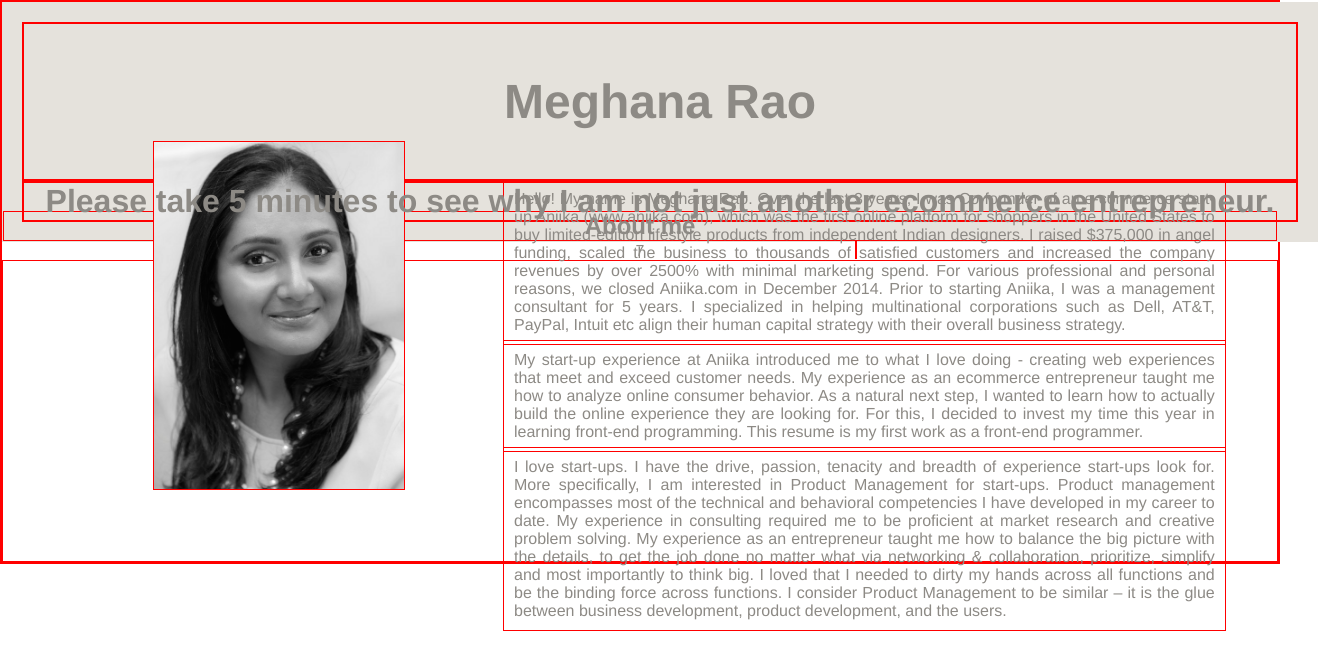
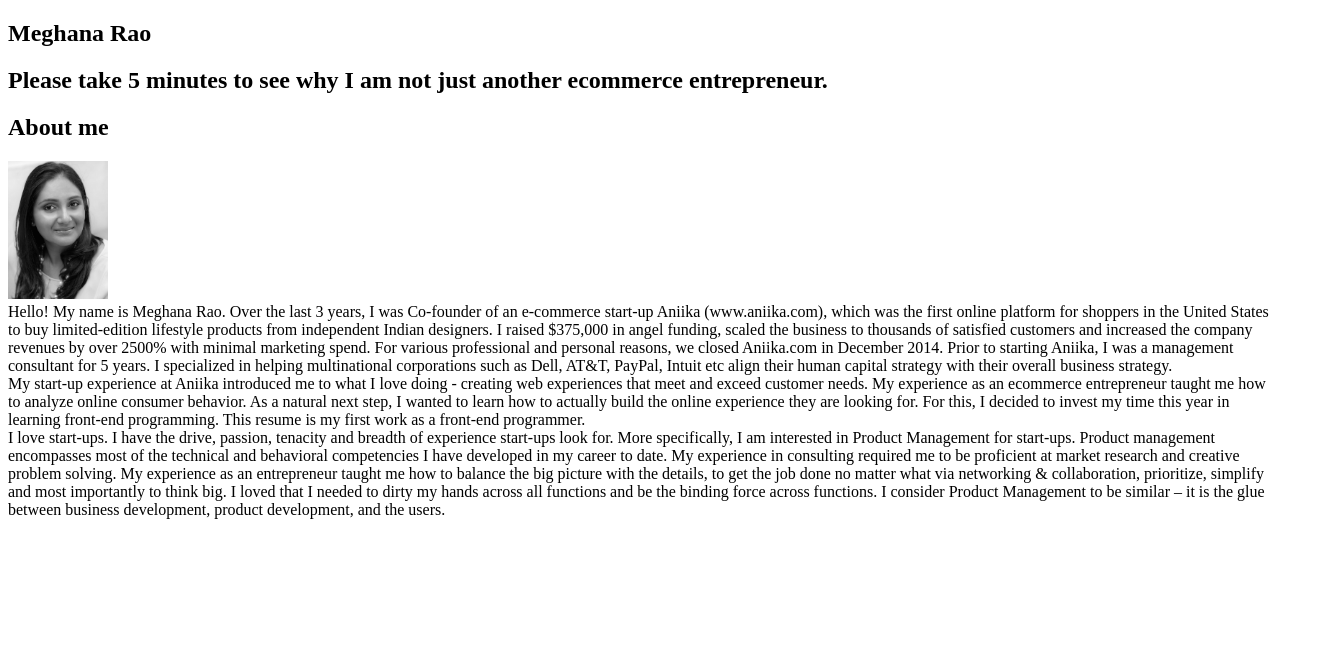
Before and after one commit to mrao8114/mrao8114.github.io, a plain HTML site: page index.html in a window 1280 px wide. Shown: the whole page, 1318 px wide, since content can reach past the window. Drawn offline with Linux system fonts and the light colour scheme.

Commit message:
first excercise ver 1

```diff
--- a/index.html
+++ b/index.html
@@ -20,7 +20,7 @@
 			<div>
 				<h2 class ="openingsectionh2" >Please take 5 minutes to see why I am not just another ecommerce entrepreneur.</h2>
 			</div>
-		</section>7
+		</section>
 
 <!--About me section-->
 
--- a/stylesheets/styles.css
+++ b/stylesheets/styles.css
@@ -1,73 +1,3 @@
-*{
-	padding:0px;
-	margin: 0;
-	font-family:Helvetica,sans-serif;
-	text-decoration: none;
-	color:rgb(141,138,133);
-	border: 1px solid red;
-	text-align: center;
+.meghanaimg{
+	width:100px;
 }
-
-.openingsection{
-	text-align: center;
-	width: 100%;
-	height: 200px;
-	background-color: rgb(229,226,220);
-	padding: 20px;
-	border:none;
-}
-
-.openingsectionh1{
-	font-size: 3em;
-	padding: 50px;
-}
-
-.openingsectionh2{
-	font-size: 2em;
-
-}
-
-.aboutmesection{
-	height: 300px;
-	/*background-color:rgb(237,236,232);*/
-}
-
-.aboutmeheading{
-	text-align: center;
-	margin-top: -50px;
-}
-
-.aboutmepara1{
-	float: center;
-	padding: 10px;
-	margin-top: -80px;
-	margin-left: 500px;
-	width:55%;
-	text-align: justify;
-}
-
-.aboutmepara2{
-	float: center;
-	padding: 10px;
-	margin-top: -5px;
-	margin-left: 500px;
-	width:55%;
-	text-align: justify;
-}
-
-.aboutmepara3{
-	float: center;
-	padding: 10px;
-	margin-top: -5px;
-	margin-left: 500px;
-	width:55%;
-	text-align: justify;
-}
-
-.meghanaimg{
-	float: left;
-	margin-top: -100px;
-	margin-left: 150px;
-	margin-right: 30px;
-	width:250px;
-}
```
